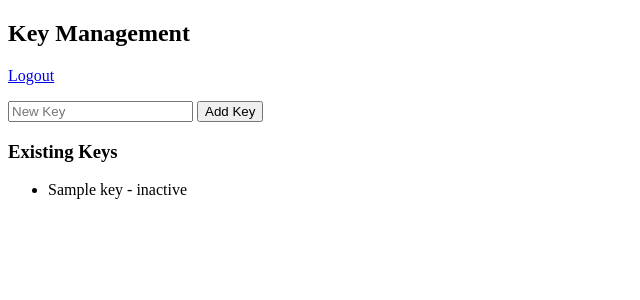
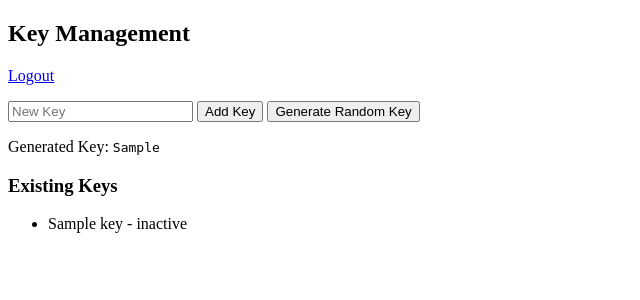
Before and after one commit to 0xTym/0xTym, a Flask app: template keyauth/templates/admin.html in a window 1280 px wide. Shown: the top 300 px of the page, without its empty margins (0-640 px from the left). Run offline with Flask 3, Linux system fonts and the light colour scheme; data comes from the database, SQL or seed files in the repository; the template is opened without the code that fills it: most values are stand-ins (such as "Sample title", 1, 10 or a date in 2020); data that the repository does not hold is empty.

Commit message:
Improve keyauth admin features

```diff
--- a/keyauth/server.py
+++ b/keyauth/server.py
@@ -1,11 +1,13 @@
 from flask import Flask, request, redirect, render_template, session, url_for
+import os
 import sqlite3
+import secrets
 from werkzeug.security import generate_password_hash, check_password_hash
 from functools import wraps
 
 app = Flask(__name__)
-app.secret_key = 'change_me'
-DATABASE = 'keyauth.db'
+app.secret_key = os.environ.get('SECRET_KEY', 'change_me')
+DATABASE = os.environ.get('KEYAUTH_DB', 'keyauth.db')
 
 
 def get_db():
@@ -93,6 +95,7 @@ def logout():
 def admin():
     conn = get_db()
     c = conn.cursor()
+    generated_key = None
     if request.method == 'POST':
         new_key = request.form.get('new_key')
         if new_key:
@@ -101,13 +104,17 @@ def admin():
                 conn.commit()
             except sqlite3.IntegrityError:
                 pass
+        if 'generate' in request.form:
+            generated_key = secrets.token_urlsafe(32)
+            c.execute("INSERT INTO keys (key) VALUES (?)", (generated_key,))
+            conn.commit()
         for key_id in request.form.getlist('deactivate'):
             c.execute("UPDATE keys SET active=0 WHERE id=?", (key_id,))
             conn.commit()
     c.execute("SELECT * FROM keys")
     keys = c.fetchall()
     conn.close()
-    return render_template('admin.html', keys=keys)
+    return render_template('admin.html', keys=keys, generated_key=generated_key)
 
 
 @app.route('/api/verify', methods=['POST'])
--- a/keyauth/templates/admin.html
+++ b/keyauth/templates/admin.html
@@ -10,6 +10,10 @@
   <form method="post">
     <input type="text" name="new_key" placeholder="New Key">
     <button type="submit">Add Key</button>
+    <button type="submit" name="generate">Generate Random Key</button>
+    {% if generated_key %}
+    <p>Generated Key: <code>{{ generated_key }}</code></p>
+    {% endif %}
     <h3>Existing Keys</h3>
     <ul>
       {% for key in keys %}
```
Also changed, not shown: README.md, 1 other file.
